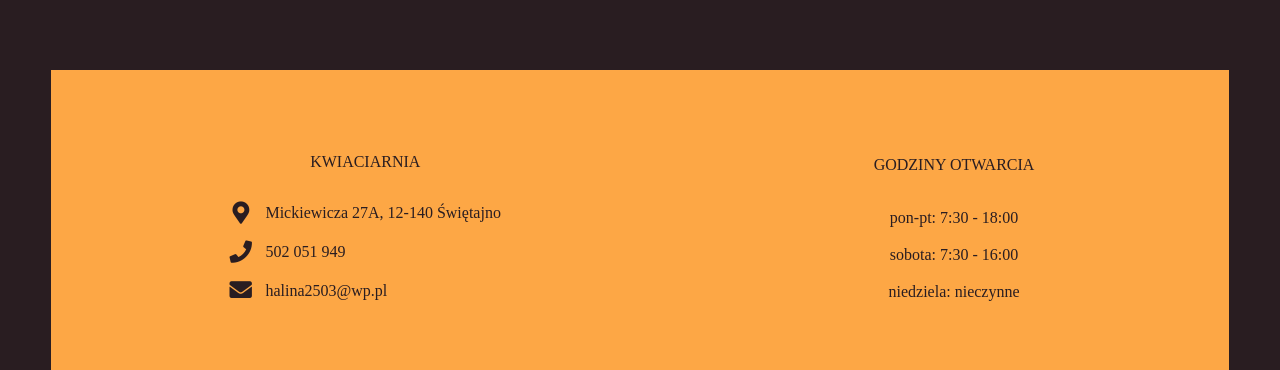
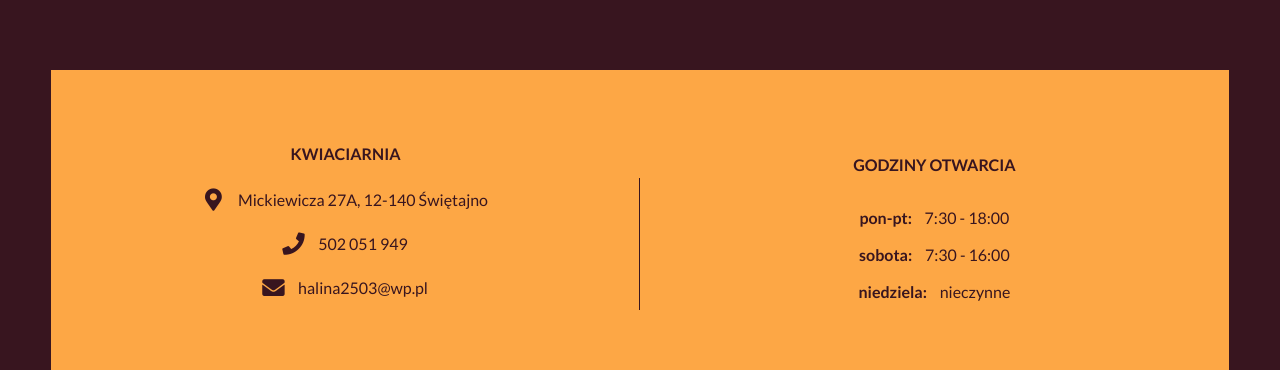
Before and after one commit to adriannan/kwiaciarnia, a website: page index.html in a window 1280 px wide. Shown: the part 1610-1980 px from the top of the page. Drawn offline with Linux system fonts and the light colour scheme; some packages are replaced by stand-ins of ours.

Commit message:
add contact section and font

```diff
--- a/style/style.css
+++ b/style/style.css
@@ -350,7 +350,8 @@ template {
   display: none; }
 
 body {
-  background-color: #291d21; }
+  background-color: #38151f;
+  font-family: "lato", sans-serif; }
 
 .container, .hero, .offer, .contact, .map {
   width: 92vw;
@@ -375,7 +376,7 @@ header {
   display: flex;
   justify-content: space-between;
   align-items: center;
-  background-color: #291d21; }
+  background-color: #38151f; }
 
 .header__logo {
   text-transform: capitalize;
@@ -421,7 +422,7 @@ header {
   margin: 2em; }
 
 .hero__button {
-  color: #291d21;
+  color: #38151f;
   background-color: #fdc132;
   border: none;
   padding: .8em 2em;
@@ -436,7 +437,7 @@ header {
   justify-content: space-evenly;
   align-items: center;
   text-align: center;
-  color: #291d21; }
+  color: #38151f; }
 
 .offer__img {
   font-size: 3em;
@@ -459,10 +460,11 @@ header {
   height: 300px;
   background-color: #fda745;
   justify-content: space-around;
-  color: #291d21; }
+  color: #38151f; }
 
 .contact__item {
   height: 60%;
+  width: 50%;
   display: flex;
   flex-direction: column;
   justify-content: space-around; }
@@ -470,11 +472,15 @@ header {
 .contact__title {
   text-transform: uppercase;
   margin: 1em;
-  text-align: center; }
+  text-align: center;
+  font-weight: bold; }
 
 .contact__detail {
   display: flex;
-  align-items: center; }
+  align-items: center;
+  border-right: solid 1px #38151f;
+  height: 3em;
+  justify-content: center; }
 
 .contact__icon {
   font-size: 1.4em;
@@ -484,10 +490,14 @@ header {
 
 .contact__link {
   text-decoration: none;
-  color: #291d21;
+  color: #38151f;
   line-height: 1em; }
 
 .contact__hours {
   text-align: center; }
 
+.contact__hours span {
+  font-weight: bold;
+  margin-right: .6em; }
+
 /*# sourceMappingURL=style.css.map */
```
